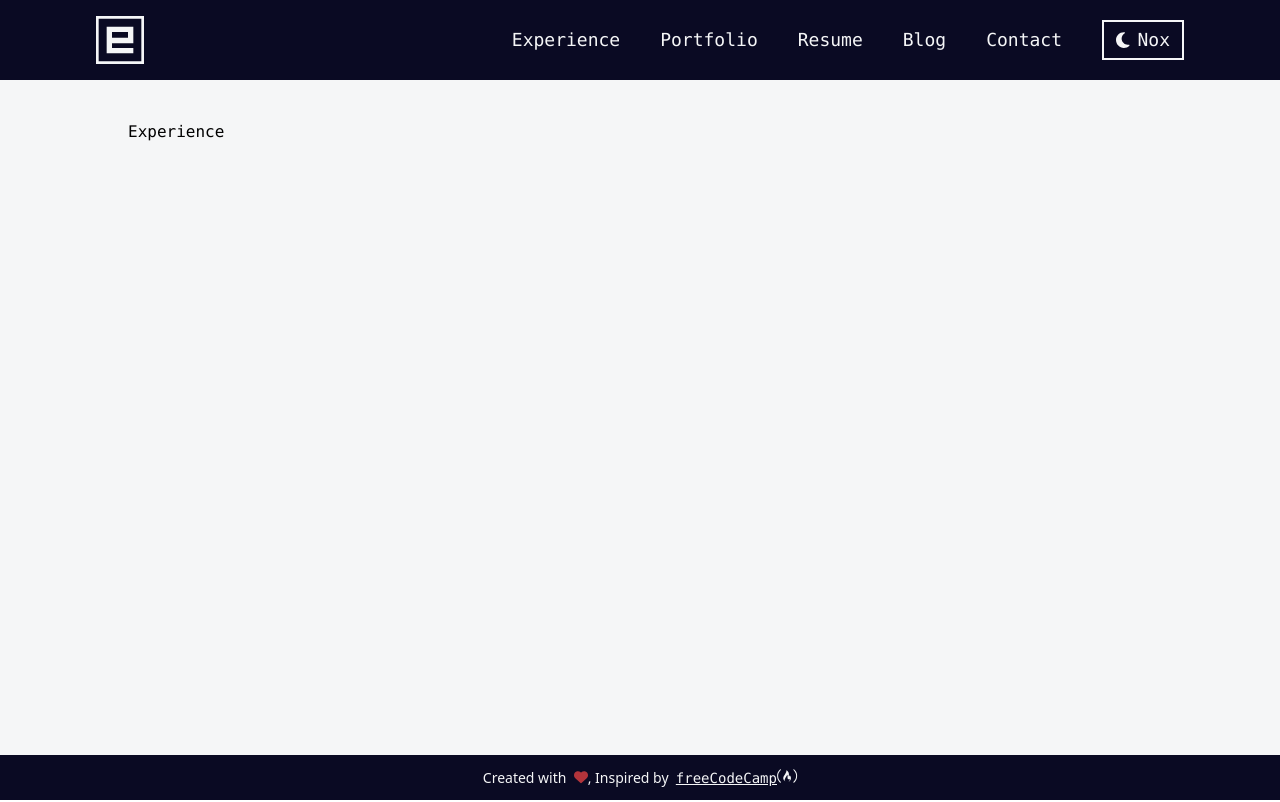
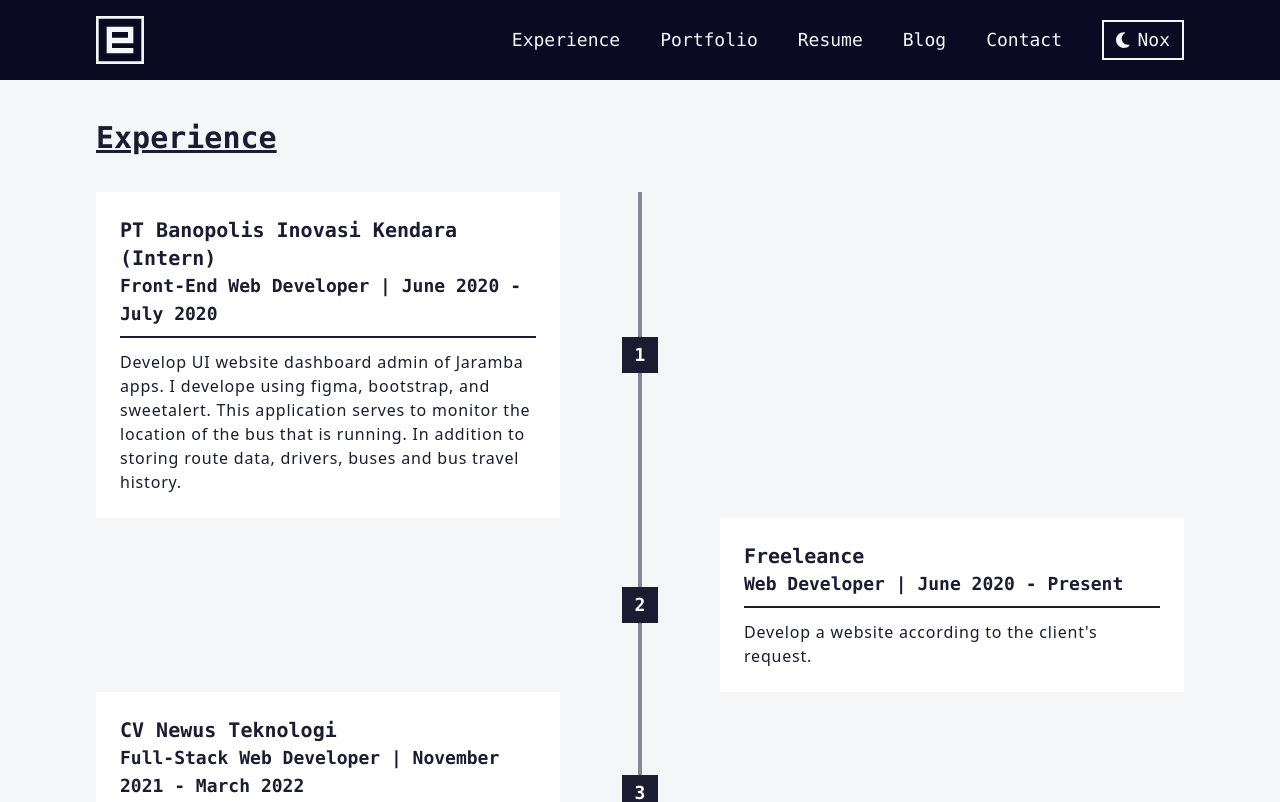
Before and after one commit to edikurniawan-dev/edikurniawan.dev, a Next.js app: page /experience in a window 1280 px wide. Shown: the top 802 px of the page. Built offline with nearby package versions, Linux system fonts and the light colour scheme.

Commit message:
add experience page

```diff
--- /dev/null
+++ b/components/experiencecard.jsx
@@ -0,0 +1,32 @@
+export default function ExperienceCard({
+    place,
+    padding,
+    companyName,
+    during,
+    task,
+    number,
+}) {
+    return (
+        <div className="flex flex-col items-center lg:flex-row">
+            <div className={place}>
+                <div className={padding}>
+                    <div className="p-6 bg-white dark:bg-light">
+                        <h3 className="font-mono text-xl font-bold text-dark">
+                            {companyName}
+                        </h3>
+                        <p className="mb-2 font-mono text-lg font-bold text-dark">
+                            {during}
+                        </p>
+                        <div className="border border-dark bg-dark"></div>
+                        <p className="mt-3 font-sans tracking-wider text-dark">
+                            {task}
+                        </p>
+                    </div>
+                </div>
+            </div>
+            <div className="absolute flex items-center justify-center text-lg font-bold text-white transform -translate-x-1/2 -translate-y-6 border-2 bg-dark dark:bg-light dark:text-dark w-9 h-9 left-1/2 lg:translate-y-0 border-dark">
+                {number}
+            </div>
+        </div>
+    );
+}
--- a/pages/experience.jsx
+++ b/pages/experience.jsx
@@ -1,11 +1,49 @@
 import Layout from '../components/layout';
+import ExperienceCard from '../components/experiencecard';
 
 export default function Experience() {
     return (
         <Layout>
-            <div className="mx-auto md:container md:px-8 md:max-w-6xl 2xl:max-w-7xl font-mono">
-                <div className="pt-5 md:pt-10">Experience</div>
-            </div>
+            <main className="flex flex-col pt-5 md:pt-10">
+                <h1 className="font-mono text-2xl font-bold underline md:text-3xl text-dark dark:text-light">
+                    Experience
+                </h1>
+                <br />
+
+                <div className="flex flex-col justify-center h-full -mt-10 md:-mt-0">
+                    <div className="w-full px-0 py-0 lg:py-3 sm:mx-auto">
+                        <div className="relative space-y-16 text-gray-700 lg:space-y-0">
+                            {/* line vertical */}
+                            <div className="absolute hidden w-1 h-full transform -translate-x-1/2 opacity-50 lg:block bg-dark dark:bg-light left-1/2"></div>
+
+                            <ExperienceCard
+                                place="flex justify-start w-full mx-auto items-center"
+                                padding="w-full lg:w-1/2 lg:pr-20"
+                                companyName="PT Banopolis Inovasi Kendara (Intern)"
+                                during="Front-End Web Developer | June 2020 - July 2020"
+                                task="Develop UI website dashboard admin of Jaramba apps. I develope using figma, bootstrap, and sweetalert. This application serves to monitor the location of the bus that is running. In addition to storing route data, drivers, buses and bus travel history."
+                                number="1"
+                            />
+                            <ExperienceCard
+                                place="flex justify-end w-full mx-auto items-center"
+                                padding="w-full lg:w-1/2 lg:pl-20"
+                                companyName="Freeleance"
+                                during="Web Developer | June 2020 - Present"
+                                task="Develop a website according to the client's request."
+                                number="2"
+                            />
+                            <ExperienceCard
+                                place="flex justify-start w-full mx-auto items-center"
+                                padding="w-full lg:w-1/2 lg:pr-20"
+                                companyName="CV Newus Teknologi"
+                                during="Full-Stack Web Developer | November 2021 - March 2022"
+                                task="Develop websites both frontend and backend according to client needs."
+                                number="3"
+                            />
+                        </div>
+                    </div>
+                </div>
+            </main>
         </Layout>
     );
 }
```
